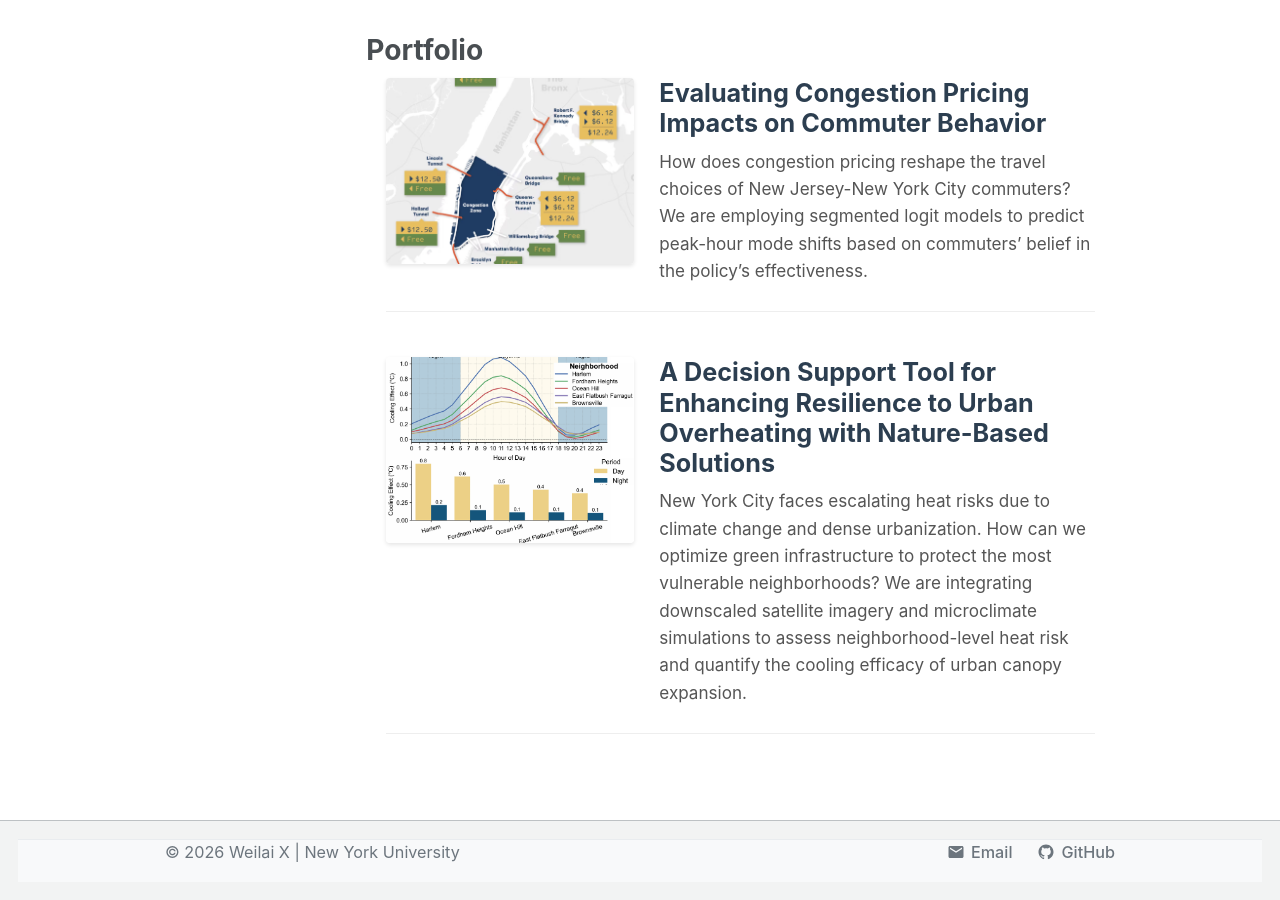
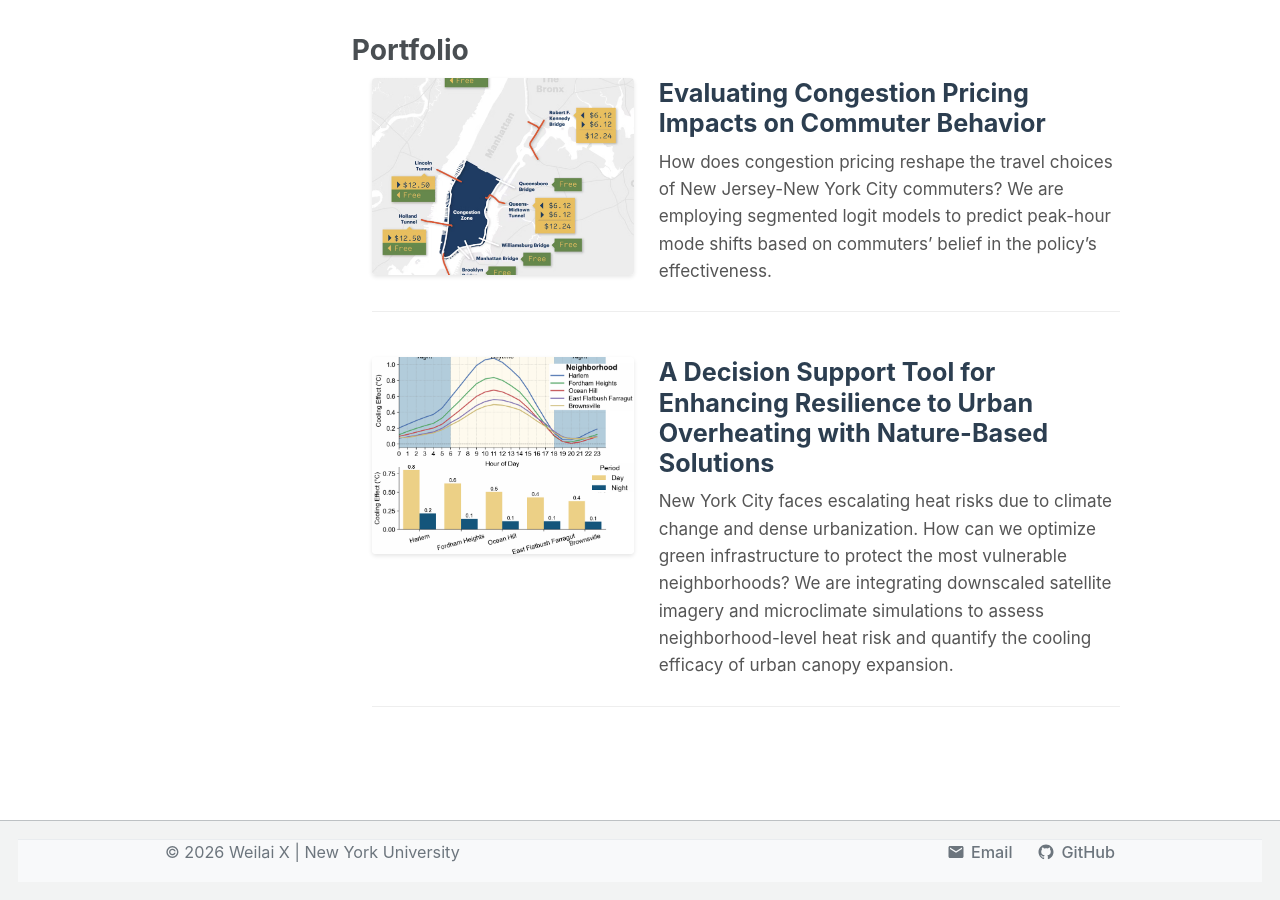
Before and after one commit to Seab0t/Seab0t.github.io, a Jekyll site: the page built from _pages/portfolio.html, in a window 1280 px wide. Built offline with Jekyll 4.4.1, drawn with Linux system fonts in a browser that asks for light colours; a script bundle is joined from its source files by our own code; library files that are not in the unit come from our copies.

Commit message:
Update portfolio.html

```diff
--- a/_pages/portfolio.html
+++ b/_pages/portfolio.html
@@ -8,7 +8,7 @@ author_profile: false
 <style>
   /* 控制整体列表的宽度和居中，增加两边留白 */
   .portfolio-gallery {
-    max-width: 950px; /* 你可以调整这个数值，数值越小，两边空白越大 */
+    max-width: 1000px; /* 你可以调整这个数值，数值越小，两边空白越大 */
     margin: 0 auto;   /* 强制水平居中 */
     padding: 0 20px;
   }
```
